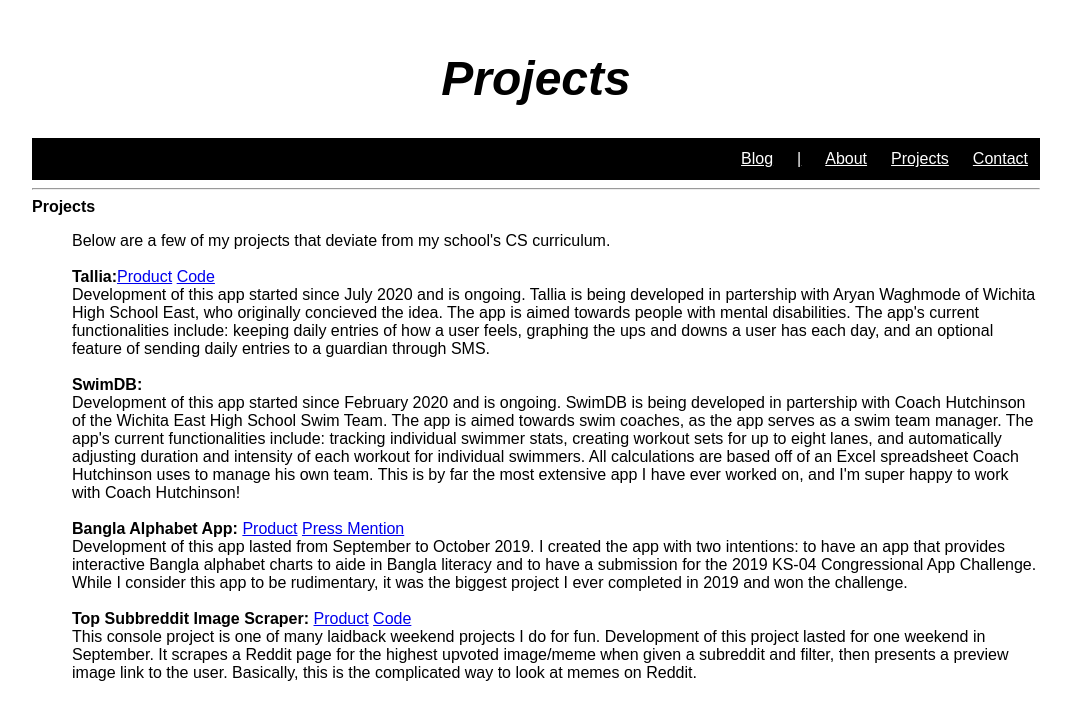
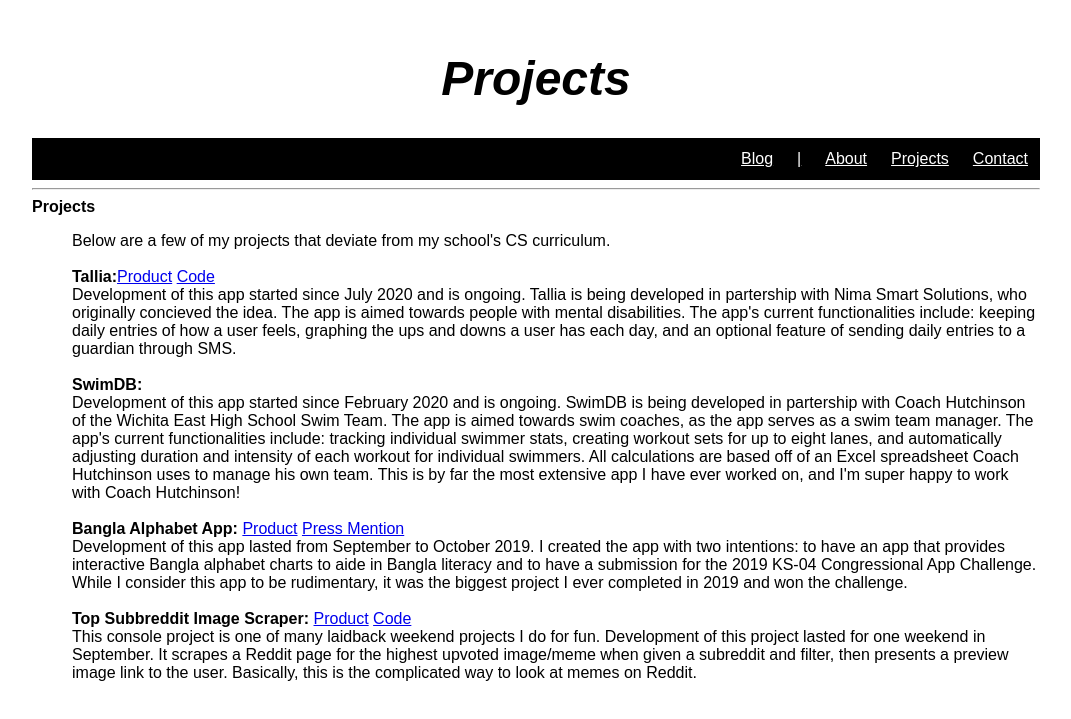
Before and after one commit to AbirHaque/AbirHaque.github.io, a plain HTML site: page projects.html in a window 1280 px wide. Shown: the part 117-836 px from the top of the page, without its empty margins (104-1175 px from the left). Drawn offline with Linux system fonts and the light colour scheme.

Commit message:
Update projects.html

```diff
--- a/projects.html
+++ b/projects.html
@@ -60,7 +60,7 @@
       <dl>
 	<dd>Below are a few of my projects that deviate from my school's CS curriculum.</dd>
 	<br>
-	<dd><b>Tallia:</b><a href="/Product/com.hawk.tallia.apk" target="_blank">Product</a> <a href="https://github.com/AbirHaque/Tallia" target="_blank">Code</a><br> Development of this app started since July 2020 and is ongoing. Tallia is being developed in partership with Aryan Waghmode of Wichita High School East, who originally concieved the idea. The app is aimed towards people with mental disabilities. The app's current functionalities include: keeping daily entries of how a user feels, graphing the ups and downs a user has each day, and an optional feature of sending daily entries to a guardian through SMS.</dd>
+	<dd><b>Tallia:</b><a href="/Products/com.hawk.tallia.apk" target="_blank">Product</a> <a href="https://github.com/AbirHaque/Tallia" target="_blank">Code</a><br> Development of this app started since July 2020 and is ongoing. Tallia is being developed in partership with Nima Smart Solutions, who originally concieved the idea. The app is aimed towards people with mental disabilities. The app's current functionalities include: keeping daily entries of how a user feels, graphing the ups and downs a user has each day, and an optional feature of sending daily entries to a guardian through SMS.</dd>
         <br>
 	<dd><b>SwimDB:</b><br> Development of this app started since February 2020 and is ongoing. SwimDB is being developed in partership with Coach Hutchinson of the Wichita East High School Swim Team. The app is aimed towards swim coaches, as the app serves as a swim team manager. The app's current functionalities include: tracking individual swimmer stats, creating workout sets for up to eight lanes, and automatically adjusting duration and intensity of each workout for individual swimmers. All calculations are based off of an Excel spreadsheet Coach Hutchinson uses to manage his own team. This is by far the most extensive app I have ever worked on, and I'm super happy to work with Coach Hutchinson!</dd>
         <br>
```
